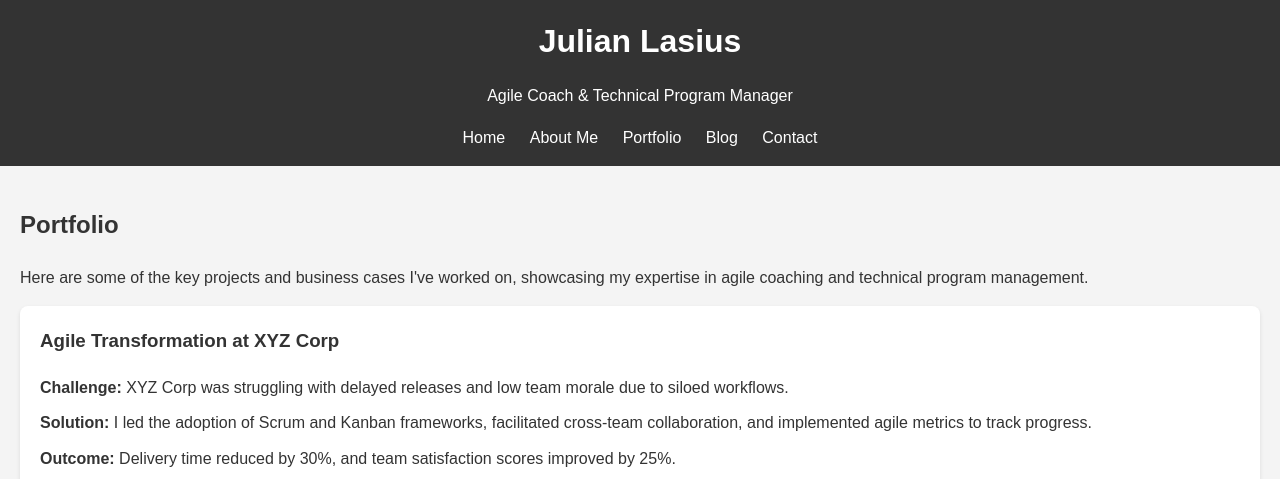
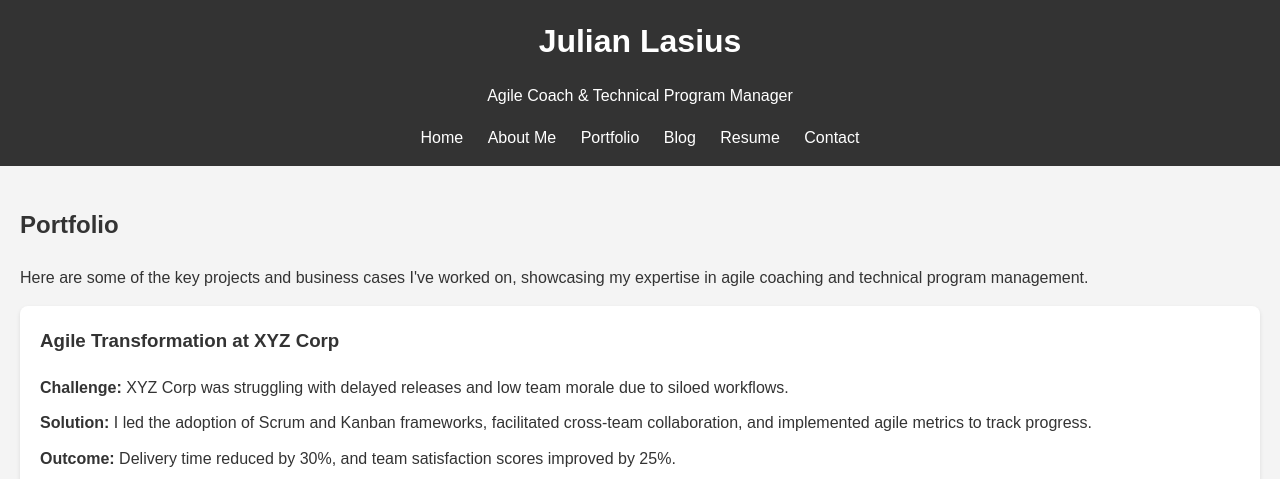
Before and after one commit to jlasius/jlasius.github.io, a plain HTML site: page portfolio.html in a window 1280 px wide. Shown: the top 479 px of the page. Drawn offline with Linux system fonts and the light colour scheme.

Commit message:
Update portfolio.html

```diff
--- a/portfolio.html
+++ b/portfolio.html
@@ -15,8 +15,8 @@
             <a href="about.html">About Me</a>
             <a href="portfolio.html">Portfolio</a>
             <a href="blog.html">Blog</a>
-            <a href="contact.html">Contact</a>
-        </nav>
+            <a href="resume.html">Resume</a>
+            <a href="contact.html">Contact</a>        </nav>
     </header>
 
     <main>
```
